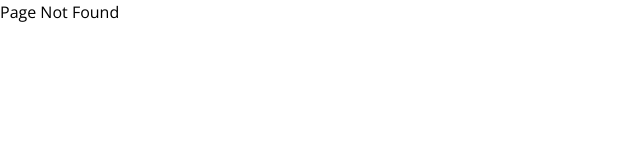
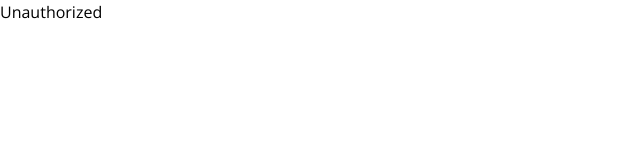
Before and after one commit to bibashmgr/vclass_frontend, a React (Vite) app: page /unauthorized in a window 1280 px wide. Before the commit this address had no page. Shown: the top 160 px of the page, without its empty margins (0-640 px from the left). Built offline with nearby package versions, Linux system fonts and the light colour scheme; sample sign-in values are in the browser's storage.

Commit message:
[update: user-authentication

```diff
--- a/src/App.tsx
+++ b/src/App.tsx
@@ -1,7 +1,7 @@
 import { BrowserRouter as Router } from "react-router-dom";
 
 // routes
-import { AppRoute } from "./routes/AppRoute";
+import AppRoute from "./routes/AppRoute";
 
 const App = () => {
   return (
--- /dev/null
+++ b/src/hooks/useAuth.ts
@@ -0,0 +1,16 @@
+import { useEffect, useState } from "react"
+
+// helpers
+import { getUser } from "../helpers/storageHandler"
+
+export const useAuth = () => {
+    const [user, setUser] = useState<any | null>(null)
+    const [loading, setLoading] = useState(true)
+
+    useEffect(() => {
+        setUser(getUser())
+        setLoading(false)
+    }, [])
+
+    return { user, loading }
+}
--- a/src/routes/AppRoute.tsx
+++ b/src/routes/AppRoute.tsx
@@ -1,23 +1,86 @@
-import { Route, Routes } from "react-router-dom";
+import { Navigate, Outlet, Route, Routes } from "react-router-dom";
 
 // pages: auth
 import Login from "../pages/auth/Login";
+import LoginSuccess from "../pages/auth/LoginSuccess";
 
-export const AppRoute = () => {
+// pages: admin
+import Dashboard from "../pages/admin/Dashboard";
+
+// pages: system
+import Home from "../pages/system/Home";
+
+// pages: public
+import PageNotFound from "../pages/public/PageNotFound";
+import Unauthorized from "../pages/public/Unauthorized";
+import Loader from "../pages/public/Loader";
+
+// hooks
+import { useAuth } from "../hooks/useAuth";
+
+// layouts
+import AppLayout from "../layouts/AppLayout";
+
+const AppRoute = () => {
     return (
         <Routes>
-            <Route path="/*" element={<SystemRoute />} />
-            <Route path="/auth/*" element={<AuthRoute />} />
-            <Route path="/admin/*" element={<AdminRoute />} />
+            <Route path="/unauthorized" element={<Unauthorized />} />
+            <Route element={<UnAuthenticatedRoute />}>
+                <Route path="/auth/*" element={<AuthRoute />} />
+            </Route>
+            <Route element={<AuthenticatedRoute />}>
+                <Route element={<ProtectedRoute role={['student', 'teacher']} />}>
+                    <Route path="/*" element={<SystemRoute />} />
+                </Route>
+                <Route element={<ProtectedRoute role={['admin']} />}>
+                    <Route path="/admin/*" element={<AdminRoute />} />
+                </Route>
+            </Route>
         </Routes>
+    )
+}
+
+export default AppRoute;
+
+const UnAuthenticatedRoute = () => {
+    const { user, loading } = useAuth()
+
+    if (loading) {
+        return <Loader />
+    }
+    return (
+        <>{!user ? <Outlet /> : (user.role === 'admin' ? <Navigate to="/admin" /> : <Navigate to='/' />)}</>
+    )
+}
+
+const AuthenticatedRoute = () => {
+    const { user, loading } = useAuth()
+
+    if (loading) {
+        return <Loader />
+    }
+    return (
+        <>{user ? <Outlet /> : <Navigate to="/auth/login" />}</>
+    )
+}
+
+const ProtectedRoute = ({ role }: { role: string[] }) => {
+    const { user, loading } = useAuth()
+
+    if (loading) {
+        return <Loader />
+    }
+    return (
+        <>{role.includes(user.role) ? <Outlet /> : (user.token ? <Navigate to="/unauthorized" /> : <Navigate to="/auth/login" />)}</>
     )
 }
 
 const AuthRoute = () => {
     return (
         <Routes>
-            <Route path='*' element={<div>Page Not Found</div>} />
+            <Route path='*' element={<PageNotFound />} />
             <Route path='/login' element={<Login />} />
+            <Route path='/login/success' element={<LoginSuccess />} />
         </Routes>
     )
 }
@@ -25,8 +88,8 @@ const AuthRoute = () => {
 const AdminRoute = () => {
     return (
         <Routes>
-            <Route path='*' element={<div>Page Not Found</div>} />
-            <Route path='/' element={<div>Dashboard</div>} />
+            <Route path='*' element={<PageNotFound />} />
+            <Route path='/' element={<Dashboard />} />
         </Routes>
     )
 }
@@ -34,8 +97,8 @@ const AdminRoute = () => {
 const SystemRoute = () => {
     return (
         <Routes>
-            <Route path='*' element={<div>Page Not Found</div>} />
-            <Route index element={<div>System Home</div>} />
+            <Route path='*' element={<PageNotFound />} />
+            <Route index element={<Home />} />
         </Routes>
     )
 }
```
